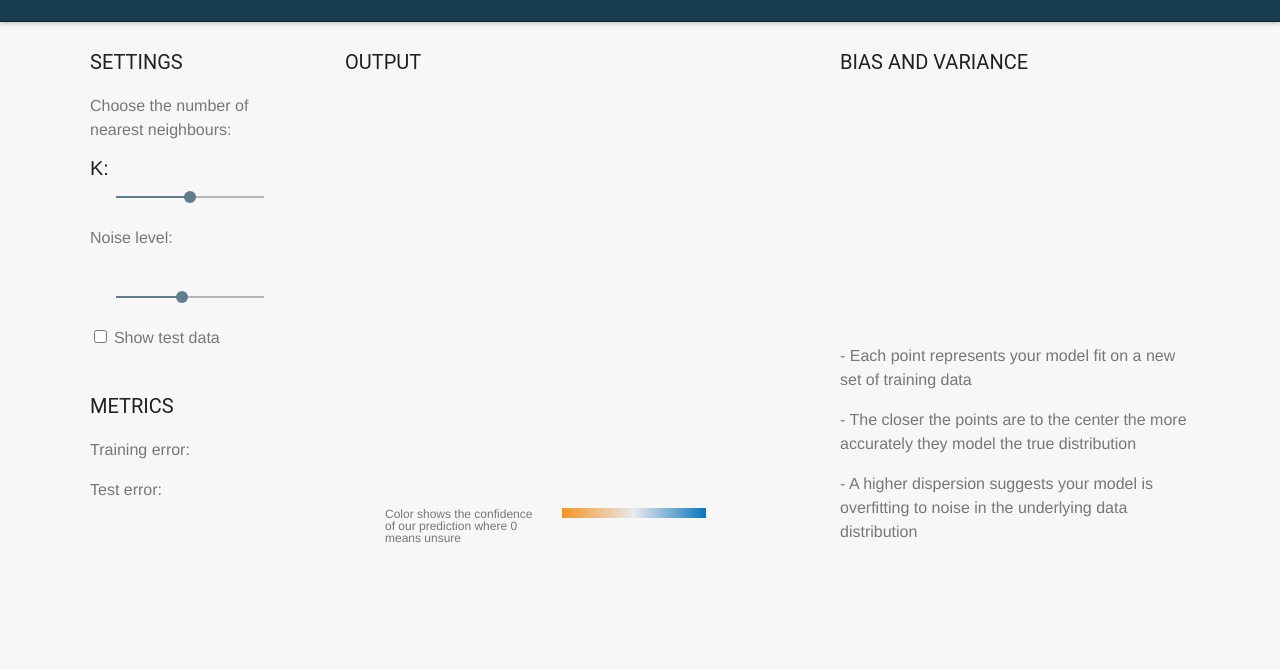
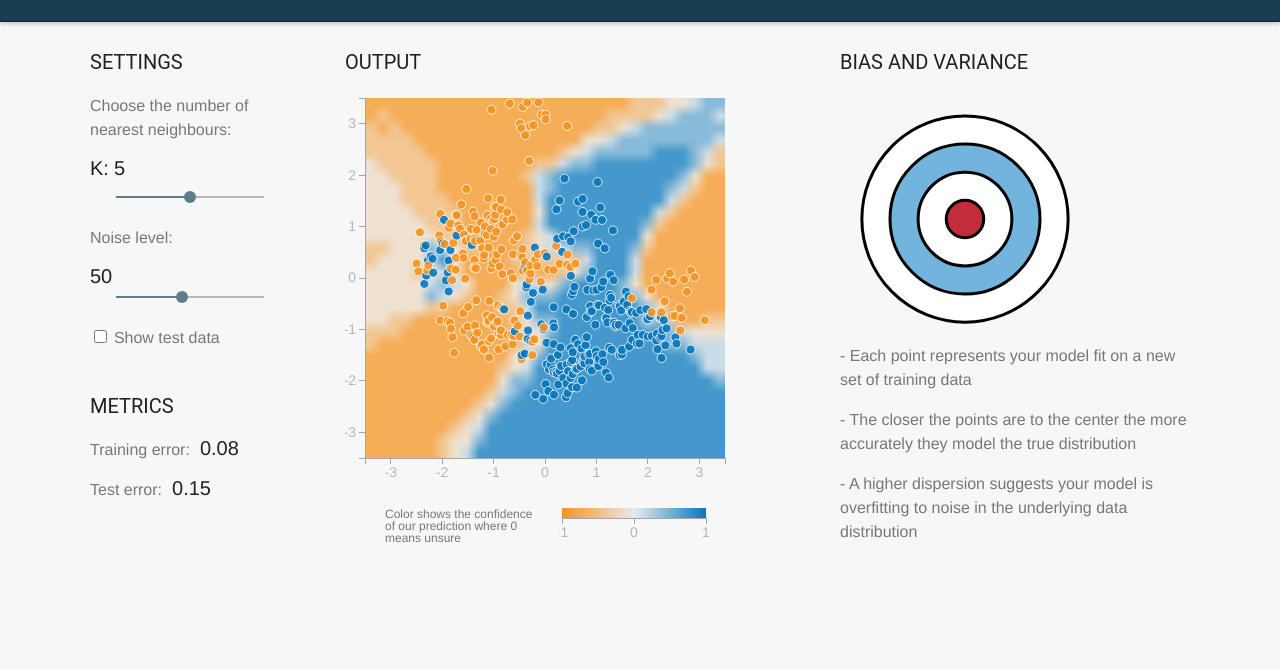
Before and after one commit to doristori123/knn-viz, a plain HTML site: page index.html in a window 1280 px wide. Shown: the part 114-783 px from the top of the page. Drawn offline with nearby package versions, Linux system fonts and the light colour scheme; a script that the page names is missing.

Commit message:
Replace hacked mirror

```diff
--- a/index.html
+++ b/index.html
@@ -159,7 +159,7 @@
             &copy; A CPSC547 Project
     </footer>
 
-<script src="https://fastcdn.org/D3.js/3.5.6/d3.min.js"></script>
+<script src="https://cdn.jsdelivr.net/npm/d3@3.5.6/d3.min.js"></script>
 <script src="kdTree.js"></script>
 <script src="heatmap.js"></script>
 <script src="data.js"></script>
```
